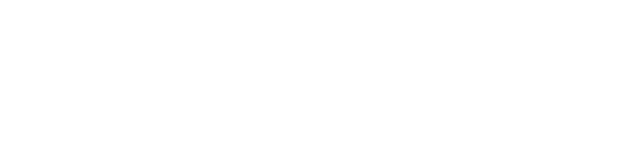
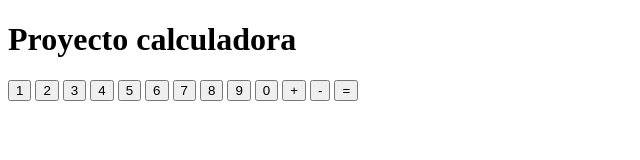
Before and after one commit to Gabrielvz95/proyectoCalculadora, a plain HTML site: page index.html in a window 1280 px wide. Shown: the whole page, without its empty margins (0-640 px from the left). Drawn offline with Linux system fonts and the light colour scheme.

Commit message:
Se agregaron las botoneras en html

```diff
--- a/index.html
+++ b/index.html
@@ -6,6 +6,31 @@
     <title>Document</title>
 </head>
 <body>
+    <header>
+        <h1>
+            Proyecto calculadora
+        </h1>
+    </header>
+    <main>
+        <section id="contendor-calculadora">
+            <div id="visor"></div>
+           <form id="calculadora">
+            <input type="button" value="1" class="botones" id="b-1">
+            <input type="button" value="2" class="botones" id="b-2">
+            <input type="button" value="3" class="botones" id="b-3">
+            <input type="button" value="4" class="botones" id="b-4">
+            <input type="button" value="5" class="botones" id="b-5">
+            <input type="button" value="6" class="botones" id="b-6">
+            <input type="button" value="7" class="botones" id="b-7">
+            <input type="button" value="8" class="botones" id="b-8">
+            <input type="button" value="9" class="botones" id="b-9">
+            <input type="button" value="0" class="botones" id="b-0">
+            <input type="button" value="+" class="botones" id="b+">
+            <input type="button" value="-" class="botones" id="b-">
+            <input type="button" value="=" class="botones" id="b=">
+           </form>
+        </section>
+    </main>
 
 </body>
 </html>
```
